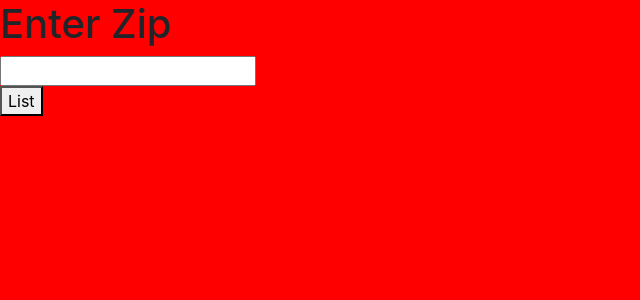
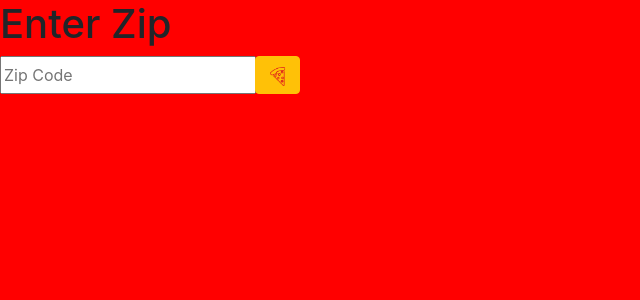
Before and after one commit to Brock-Gibson/Pizza-Now, a React (Create React App) app: page / in a window 1280 px wide. Shown: the top 300 px of the page, without its empty margins (0-640 px from the left). Built offline with nearby package versions, Linux system fonts and the light colour scheme.

Commit message:
Fixed it

```diff
--- a/src/zip.js
+++ b/src/zip.js
@@ -1,5 +1,5 @@
 import React, { Component } from 'react';
-import {Link } from 'react-router-dom'
+import { Link } from 'react-router-dom'
 
 import './App.css';
 
@@ -8,7 +8,7 @@ class Zip extends Component {
     var num = e.target.value.replace(/-*\D/gi, "");
 
     var num2 = num.replace(/\d{5}(?=(?:\d{1})+$)/gm, '$&-');
-
+console.log()
     this.props.onChange({ [e.target.name]: num2 });
   };
   render() {
@@ -17,11 +17,21 @@ class Zip extends Component {
       <div>
         <form>
           <h1>Enter Zip</h1>
-          <input name="zip" onChange={this.change}></input>
-          <br />
-          <Link to="/list">
-            <button>List</button>
-          </Link>
+          <div
+            id="inputField"
+            className="input-group mb-3">
+            <input name="zip" placeholder="Zip Code" onChange={this.change}></input>
+            <br />
+            <div className="input-group-append">
+              <Link to="/list">
+                <button
+                  type="button"
+                  className="btn btn-warning">
+                  <img src="../pizzapic.png" width="19" alt="Find Pizza!" />
+                </button>
+              </Link>
+            </div>
+          </div>
         </form>
       </div>
     );
```
